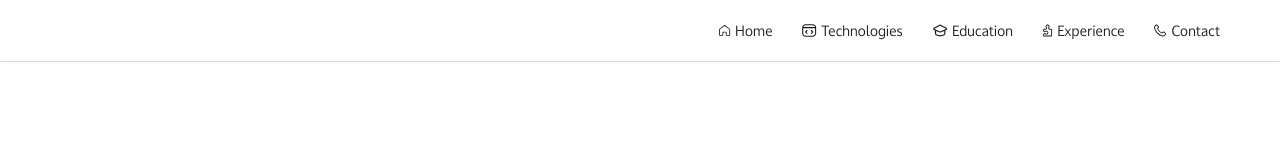
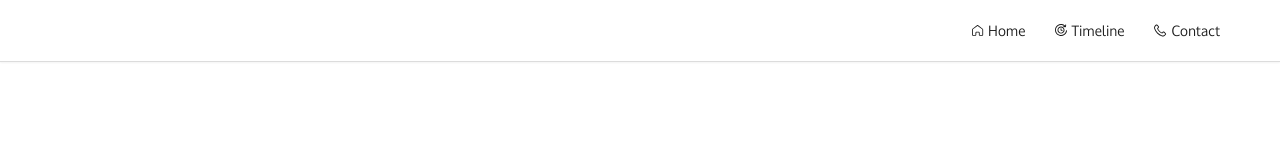
Before and after one commit to mateouribe/my-portfolio, a React (Vite) app: page / in a window 1280 px wide. Shown: the top 160 px of the page. Built offline with nearby package versions, Linux system fonts and the light colour scheme.

Commit message:
Change nav links

```diff
--- a/src/App.tsx
+++ b/src/App.tsx
@@ -1,11 +1,13 @@
 import { Route, Routes, useLocation } from "react-router-dom";
 import Home from "./screens/home";
 import Navbar from "./components/global/navbar";
+import ScrollToAnchor from "./utils/scrollToAnchor";
 
 function App() {
   const location = useLocation();
   return (
     <>
+      <ScrollToAnchor />
       <Navbar />
       <Routes location={location} key={location.pathname}>
         <Route path="/" element={<Home />} />
--- a/src/components/contact/index.tsx
+++ b/src/components/contact/index.tsx
@@ -170,6 +170,7 @@ const Contact = () => {
     <section
       className="flex flex-col w-full bg-white gap-50 lg:gap-20 lg:flex-row p-mobile py-tablet"
       ref={container}
+      id="contact"
     >
       <div className="w-full lg:w-[70%] min-h-[50vh] bg-[#F5F5F5] shadow-sm rounded-30 flex flex-col px-50 justify-center items-start relative overflow-hidden">
         <h3 className="mb-20 font-semibold leading-tight tracking-tight text-center lg:text-left text-32 lg:text-37">
--- /dev/null
+++ b/src/components/global/navbar/icons/timeline/index.tsx
@@ -0,0 +1,32 @@
+import React from "react";
+
+type Props = {
+  fill?: string;
+};
+
+const Timeline = ({ fill = "#1A1A1A" }: Props) => {
+  return (
+    <svg
+      width="12"
+      height="13"
+      viewBox="0 0 12 13"
+      fill="none"
+      xmlns="http://www.w3.org/2000/svg"
+    >
+      <path
+        d="M11.5712 6.18243C11.3186 6.15757 11.0903 6.33678 11.0596 6.58939C10.8995 8.0074 10.1838 9.25315 9.0433 10.1041C7.9519 10.918 6.61365 11.251 5.26963 11.0539C3.92562 10.8567 2.73536 10.1474 1.92779 9.05604C1.11386 7.96463 0.780893 6.62639 0.978012 5.28237C1.17513 3.93835 1.88443 2.74809 2.97584 1.94053C4.06724 1.1266 5.40549 0.787266 6.7495 0.990748C7.65592 1.1266 8.48835 1.49657 9.19129 2.05729L8.80918 2.00179C8.55657 1.9648 8.32186 2.13764 8.28487 2.39026C8.24787 2.64288 8.42071 2.87758 8.67333 2.91458L10.4 3.16719H10.4677C10.4925 3.16719 10.511 3.16083 10.5353 3.15505C10.5538 3.15505 10.5723 3.15505 10.5972 3.14291C10.6527 3.13077 10.7018 3.10592 10.7452 3.06892C10.7943 3.03192 10.8376 2.98857 10.8683 2.93307C10.8989 2.88394 10.9174 2.82208 10.9301 2.76659L11.1828 1.03988C11.2197 0.787261 11.0469 0.552554 10.7943 0.515557C10.5417 0.48492 10.307 0.651405 10.27 0.904023L10.159 1.65609C9.26469 0.805168 8.13629 0.243853 6.89113 0.0652331C5.30027 -0.168882 3.71577 0.231718 2.42666 1.19363C1.13814 2.15555 0.299348 3.55506 0.0652331 5.14592C-0.168882 6.73678 0.231719 8.32128 1.19363 9.60403C2.14919 10.8925 3.55506 11.7313 5.14592 11.9655C5.44189 12.0088 5.73787 12.0331 6.03384 12.0331C7.31659 12.0331 8.56175 11.6198 9.61039 10.8428C10.9423 9.85028 11.8117 8.33919 11.9967 6.68706C12.0273 6.43445 11.8423 6.2061 11.5897 6.17547L11.5712 6.18243Z"
+        fill={fill}
+      />
+      <path
+        d="M6.00321 2.48273C4.04875 2.48273 2.45789 4.07359 2.45789 6.02805C2.45789 7.98251 4.04875 9.57337 6.00321 9.57337C7.95767 9.57337 9.54853 7.98251 9.54853 6.02805C9.54853 4.07359 7.95767 2.48273 6.00321 2.48273ZM6.00321 8.64905C4.56034 8.64905 3.3828 7.47151 3.3828 6.02864C3.3828 4.58577 4.56034 3.40824 6.00321 3.40824C7.44608 3.40824 8.62361 4.58577 8.62361 6.02864C8.62361 7.47151 7.44608 8.64905 6.00321 8.64905Z"
+        fill={fill}
+      />
+      <path
+        d="M7.4461 6.23153L6.46569 5.74421V4.79443C6.46569 4.54182 6.25584 4.33197 6.00323 4.33197C5.75062 4.33197 5.54077 4.54182 5.54077 4.79443V6.02746C5.54077 6.2003 5.63962 6.36043 5.79339 6.44078L7.02641 7.05759C7.09405 7.08823 7.16226 7.10673 7.22989 7.10673C7.39638 7.10673 7.56286 7.01424 7.64322 6.84775C7.76057 6.61941 7.66808 6.34193 7.43338 6.22517L7.4461 6.23153Z"
+        fill={fill}
+      />
+    </svg>
+  );
+};
+
+export default Timeline;
--- a/src/components/global/navbar/index.tsx
+++ b/src/components/global/navbar/index.tsx
@@ -5,19 +5,13 @@ const Navbar = () => {
     <header className="sticky top-0 left-0 z-[999] bg-white border-gainsboro border-b-[0.5px] shadow-sm py-[20px]">
       <nav className="flex flex-row items-center self-end justify-end  px-[60px]">
         <ul className="flex flex-row items-center gap-30">
-          <Link route="/" icon="home">
+          <Link route="/#index" icon="home">
             Home
           </Link>
-          <Link route="/" icon="technologies">
-            Technologies
+          <Link route="#timeline" icon="timeline">
+            Timeline
           </Link>
-          <Link route="/" icon="education">
-            Education
-          </Link>
-          <Link route="/" icon="projects">
-            Experience
-          </Link>
-          <Link route="/" icon="contact">
+          <Link route="#contact" icon="contact">
             Contact
           </Link>
         </ul>
--- a/src/components/global/navbar/link/index.tsx
+++ b/src/components/global/navbar/link/index.tsx
@@ -2,16 +2,14 @@ import { useNavigate } from "react-router-dom";
 import React from "react";
 import { navigateToPage } from "../../../../utils/navigateToPage";
 import Home from "../icons/home";
-import Technologies from "../icons/technologies";
-import Education from "../icons/education";
-import Projects from "../icons/projects";
 import Contact from "../icons/contact";
+import Timeline from "../icons/timeline";
 
 type Props = {
   children: React.ReactNode;
   onClick?: () => void;
   route: string;
-  icon: "home" | "technologies" | "education" | "projects" | "contact";
+  icon: "home" | "timeline" | "contact";
 };
 
 const Link = ({ children, onClick, route, icon }: Props) => {
@@ -27,14 +25,10 @@ const Link = ({ children, onClick, route, icon }: Props) => {
     >
       {icon === "home" ? (
         <Home />
-      ) : icon === "technologies" ? (
-        <Technologies />
-      ) : icon === "education" ? (
-        <Education />
-      ) : icon === "projects" ? (
-        <Projects />
       ) : icon === "contact" ? (
         <Contact />
+      ) : icon === "timeline" ? (
+        <Timeline />
       ) : null}
       {children}
     </li>
--- a/src/components/timeline/index.tsx
+++ b/src/components/timeline/index.tsx
@@ -175,7 +175,7 @@ const Timeline = () => {
   }, []);
 
   return (
-    <section ref={triggerRef} className="overflow-hidden">
+    <section ref={triggerRef} className="overflow-hidden" id="timeline">
       {/* Desktop */}
       <div
         className="w-auto h-view lg:flex flex-row hidden design-bg-trigger pl-[200px]"
--- a/src/screens/home/index.tsx
+++ b/src/screens/home/index.tsx
@@ -10,7 +10,7 @@ const Home = () => {
   return (
     <>
       {/* Hero */}
-      <section>
+      <section id="index">
         <Wrapper className="grid items-center grid-cols-1 gap-8 md:grid-cols-2">
           <div>
             <h1 className="text-title mb-30">
--- /dev/null
+++ b/src/utils/ScrollToAnchor.tsx
@@ -0,0 +1,28 @@
+import { useEffect, useRef } from "react";
+import { useLocation } from "react-router-dom";
+
+function ScrollToAnchor() {
+  const location = useLocation();
+  const lastHash = useRef("");
+
+  // listen to location change using useEffect with location as dependency
+  // https://jasonwatmore.com/react-router-v6-listen-to-location-route-change-without-history-listen
+  useEffect(() => {
+    if (location.hash) {
+      lastHash.current = location.hash.slice(1); // safe hash for further use after navigation
+    }
+
+    if (lastHash.current && document.getElementById(lastHash.current)) {
+      setTimeout(() => {
+        document
+          .getElementById(lastHash.current)
+          ?.scrollIntoView({ behavior: "smooth", block: "start" });
+        lastHash.current = "";
+      }, 100);
+    }
+  }, [location]);
+
+  return null;
+}
+
+export default ScrollToAnchor;
```
